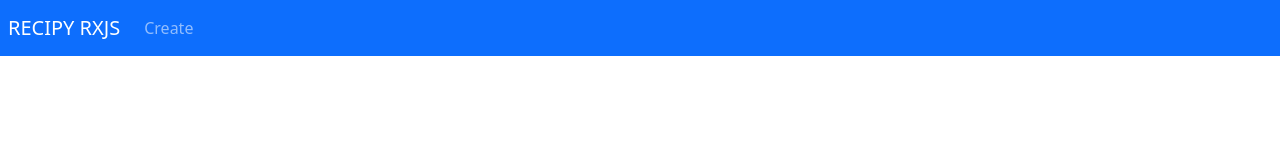
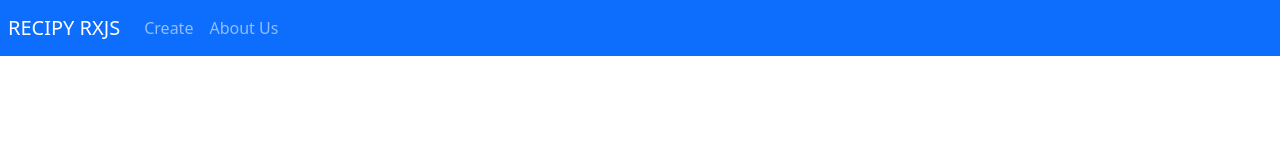
Before and after one commit to Pawel94/RxJsRecipy, an Angular app in the folder Front-end/RecipesRxJs/: page /commons in a window 1280 px wide. Before the commit this address led to /. Shown: the top 160 px of the page. Built offline with nearby package versions, Linux system fonts and the light colour scheme.

Commit message:
Added lazy loading module.

```diff
--- a/Front-end/RecipesRxJs/src/app/app-routing.module.ts
+++ b/Front-end/RecipesRxJs/src/app/app-routing.module.ts
@@ -9,6 +9,10 @@ const routes: Routes = [
   { path: 'details', component: EditRecipyComponent },
   { path: '', component: RecepiesListComponent },
   { path: 'createRecipy', component: RecipeCreationComponent },
+  {
+    path: 'commons',
+    loadChildren: () => import('./common/common.module').then((m) => m.default),
+  },
 ];
 
 @NgModule({
--- a/Front-end/RecipesRxJs/src/app/app.module.ts
+++ b/Front-end/RecipesRxJs/src/app/app.module.ts
@@ -15,6 +15,7 @@ import { EditRecipyComponent } from './edit-recipy/edit-recipy.component';
 import { HighlightDirective } from './highlight.directive';
 import { BrowserAnimationsModule } from '@angular/platform-browser/animations';
 import { NotificationComponent } from './notification/notification.component';
+import { AboutUsComponent } from './common/about-me/about-me.component';
 @NgModule({
   declarations: [
     AppComponent,
--- /dev/null
+++ b/Front-end/RecipesRxJs/src/app/common/about-me/about-me.component.html
@@ -0,0 +1 @@
+<p>about-us works!</p>
--- /dev/null
+++ b/Front-end/RecipesRxJs/src/app/common/about-me/about-me.component.ts
@@ -0,0 +1,12 @@
+import { Component, OnInit } from '@angular/core';
+
+@Component({
+  selector: 'app-about-us',
+  templateUrl: './about-me.component.html',
+  styleUrls: ['./about-me.component.scss'],
+})
+export class AboutUsComponent implements OnInit {
+  constructor() {}
+
+  ngOnInit(): void {}
+}
--- a/Front-end/RecipesRxJs/src/app/navbar/navbar.component.html
+++ b/Front-end/RecipesRxJs/src/app/navbar/navbar.component.html
@@ -27,5 +27,12 @@
         >
       </div>
     </ng-container>
+    <div class="collapse navbar-collapse" id="navbarNavAltMarkup">
+      <div class="navbar-nav">
+        <a class="nav-item nav-link" href="/commons/aboutme" @changeText
+          >About Us</a
+        >
+      </div>
+    </div>
   </div>
 </nav>
```
Also changed, not shown: Front-end/RecipesRxJs/src/app/common/common.module.ts (added, +15 -0 lines), Front-end/RecipesRxJs/src/app/common/about-me/about-me.component.scss (added), 1 other file (tests, documents, lock files or other folders).
